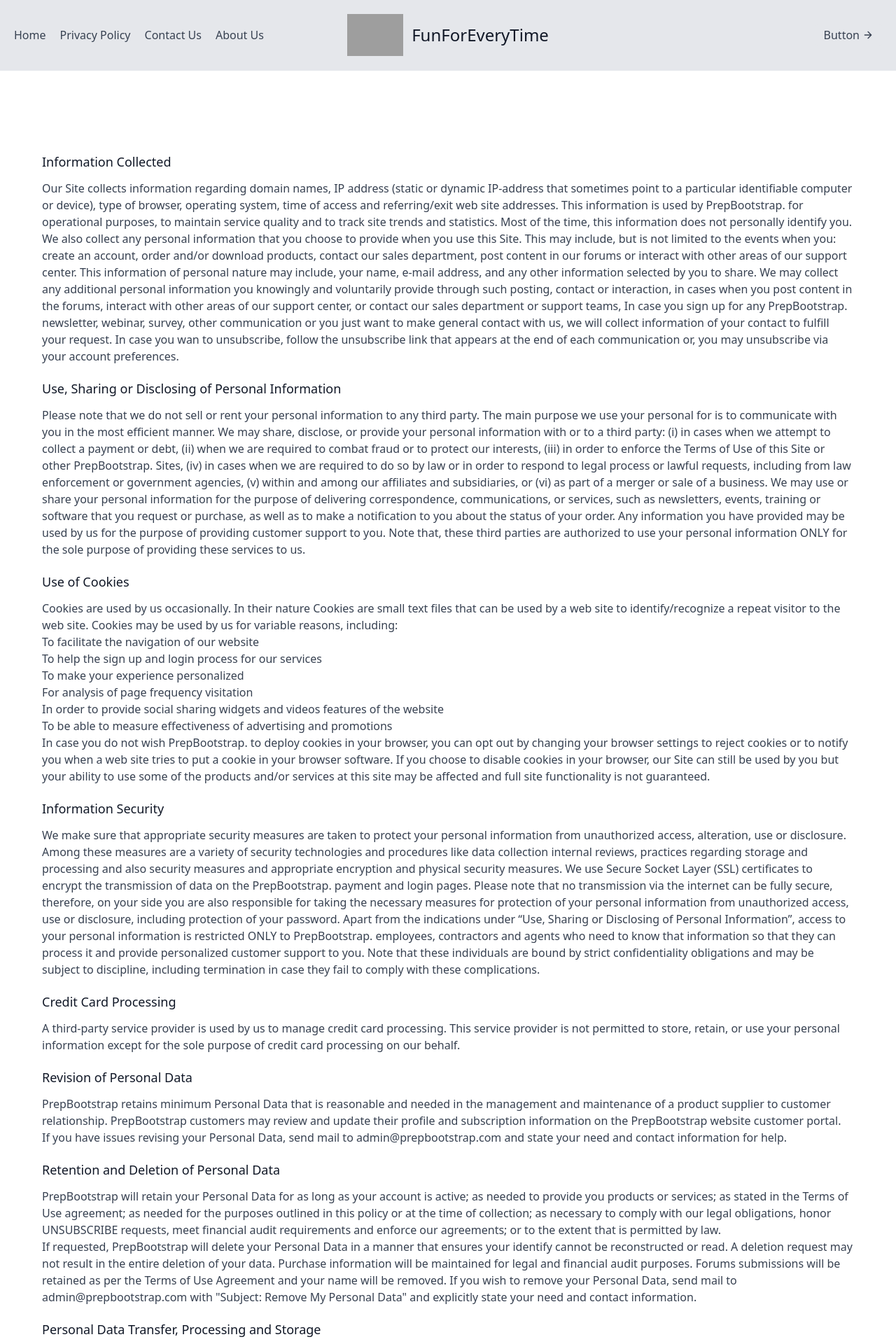
After one commit to sbairagi/funforeverytime-blog-website, a Django app: template blog/templates/privacypolices.html in a window 1280 px wide. The commit adds this page. Shown: the top 1920 px of the page at 70% size. Run offline with Django 3.2, Linux system fonts and the light colour scheme; the template is opened without the code that fills it, so the values that code supplies are empty; some libraries are stand-ins or nearby versions; grey boxes are pictures that could not be loaded.

```diff
--- a/blog/templates/base.html
+++ b/blog/templates/base.html
@@ -4,7 +4,13 @@
     <meta charset="UTF-8">
     <meta name="viewport" content="width=device-width, initial-scale=1.0">
     <title>Fun For Every Time</title>
+    <link rel="shortcut icon" type="image/png" href="https://scontent.fbom17-1.fna.fbcdn.net/v/t1.0-9/100616844_119792403078772_2963371110315327488_n.jpg?_nc_cat=108&_nc_sid=09cbfe&_nc_ohc=8jBcWyd80BMAX9p26s_&_nc_ht=scontent.fbom17-1.fna&oh=e6d07643254cf3855af8a6e07baf1145&oe=5EF61F70">
     <link href="https://unpkg.com/tailwindcss@^1.0/dist/tailwind.min.css" rel="stylesheet">
+
+
+    {% block css %}
+    {% endblock css %}
+
 </head>
 
 <body>
@@ -16,7 +22,7 @@
         <div class="container mx-auto flex flex-wrap p-5 flex-col md:flex-row items-center">
             <nav class="flex lg:w-2/5 flex-wrap items-center text-base md:ml-auto">
                 <a class="mr-5 hover:text-gray-900" href="/">Home</a>
-                <a class="mr-5 hover:text-gray-900" href="/blogs">Privacy Policy</a>
+                <a class="mr-5 hover:text-gray-900" href="/privacypolices">Privacy Policy</a>
                 <a class="mr-5 hover:text-gray-900" href="/contactus">Contact Us</a>
                 <a class="hover:text-gray-900" href="/aboutus">About Us</a>
             </nav>
@@ -167,6 +173,10 @@
         </div>
     </footer>
 
+
+    {% block js %}
+    {% endblock js %}
+
     <!-- footer end -->
     <script async defer crossorigin="anonymous" src="https://connect.facebook.net/en_GB/sdk.js#xfbml=1&version=v7.0"></script>
 </body>
--- a/blog/templates/post.html
+++ b/blog/templates/post.html
@@ -8,10 +8,14 @@
     <div class="text-center lg:w-2/3 w-full">
       <h1 class="title-font sm:text-4xl text-3xl mb-4 font-medium text-gray-900">{{post.title}}</h1>
       <p class="blog-post-meta"> {{post.timestamp}} by <a href="/about">{{post.auther}}</a> (<span>{{post.views}} views</span>) </p>
-      <div class="fb-like m-4" data-href="https://developers.facebook.com/docs/plugins/" data-width="" data-layout="standard" data-action="like" data-size="small" data-share="true"></div>
+      <div class="my-3">
+      <div class="fb-like" data-href="https://developers.facebook.com/docs/plugins/" data-width="" data-layout="button" data-action="like" data-size="small" data-share="true"></div>
+      </div>
       <p class="mb-8 leading-relaxed">{{post.content|safe}}</p>
+      <div class="container mx-auto flex px-5 py-24 items-center justify-center flex-col">
       <div class="flex justify-center">
         <div class="fb-comments" data-href="https://developers.facebook.com/docs/plugins/comments#configurator" data-numposts="5" data-width=""></div>
+        </div>
       </div>
     </div>
   </div>
--- /dev/null
+++ b/blog/templates/privacypolices.html
@@ -0,0 +1,149 @@
+{% extends 'base.html' %}
+
+{% block body %}
+
+
+<section class="text-gray-700 body-font ">
+<div class="container px-5 py-24 mx-auto ">
+    <div class="bs-callout bs-callout px-5 m-5">
+        <h4 class="title-font text-lg font-medium text-gray-900 mb-3">Information Collected</h4>
+        <p>
+            Our Site collects information regarding domain names, IP address (static or dynamic IP-address that sometimes point to a particular
+            identifiable computer or device), type of browser, operating system, time of access and referring/exit web site addresses.
+            This information is used by PrepBootstrap. for operational purposes, to maintain service quality and to track site trends and statistics.
+            Most of the time, this information does not personally identify you.
+        </p>
+        <p>
+            We also collect any personal information that you choose to provide when you use this Site.
+            This may include, but is not limited to the events when you: create an account, order and/or download products,
+            contact our sales department, post content in our forums or interact with other areas of our support center.
+            This information of personal nature may include, your name, e-mail address, and any other information selected by you to share.
+            We may collect any additional personal information you knowingly and voluntarily provide through such posting, contact or interaction,
+            in cases when you post content in the forums, interact with other areas of our support center, or contact our sales department or support teams,
+            In case you sign up for any PrepBootstrap. newsletter,
+            webinar, survey, other communication or you just want to make general contact with us, we will collect information of your contact to fulfill your request.
+            In case you wan to unsubscribe, follow the unsubscribe link that appears at the end of each communication or, you may unsubscribe via your account preferences.
+        </p>
+    </div>
+
+    <div class="bs-callout bs-callout px-5 m-5">
+        <h4 class="title-font text-lg font-medium text-gray-900 mb-3">Use, Sharing or Disclosing of Personal Information</h4>
+        <p>
+            Please note that we do not sell or rent your personal information to any third party.
+            The main purpose we use your personal for is to communicate with you in the most efficient manner.
+            We may share, disclose, or provide your personal information with or to a third party:
+            (i) in cases when we attempt to collect a payment or debt,
+            (ii) when we are required to combat fraud or to protect our interests,
+            (iii) in order to enforce the Terms of Use of this Site or other PrepBootstrap. Sites,
+            (iv) in cases when we are required to do so by law or in order to respond to legal process or lawful requests,
+            including from law enforcement or government agencies, (v) within and among our affiliates and subsidiaries,
+            or (vi) as part of a merger or sale of a business.
+            We may use or share your personal information for the purpose of delivering correspondence,
+            communications, or services, such as newsletters, events, training or software that you request or purchase,
+            as well as to make a notification to you about the status of your order. Any information you have provided
+            may be used by us for the purpose of providing customer support to you. Note that, these third parties are
+            authorized to use your personal information ONLY for the sole purpose of providing these services to us.
+        </p>
+    </div>
+
+    <div class="bs-callout bs-callout px-5 m-5">
+        <h4 class="title-font text-lg font-medium text-gray-900 mb-3">Use of Cookies</h4>
+        <p>
+            Cookies are used by us occasionally. In their nature Cookies are small text files
+            that can be used by a web site to identify/recognize a repeat visitor to the web site.
+            Cookies may be used by us for variable reasons, including:
+        </p>
+        <ul>
+            <li>To facilitate the navigation of our website</li>
+            <li>To help the sign up and login process for our services</li>
+            <li>To make your experience personalized</li>
+            <li>For analysis of page frequency visitation</li>
+            <li>In order to provide social sharing widgets and videos features of the website</li>
+            <li>To be able to measure effectiveness of advertising and promotions</li>
+        </ul>
+        <p>
+            In case you do not wish PrepBootstrap. to deploy cookies in your browser,
+            you can opt out by changing your browser settings to reject cookies
+            or to notify you when a web site tries to put a cookie in your browser software.
+            If you choose to disable cookies in your browser, our Site can still be used by you
+            but your ability to use some of the products and/or services at this site may be affected and full site functionality is not guaranteed.
+        </p>
+    </div>
+
+    <div class="bs-callout bs-callout px-5 m-5">
+        <h4 class="title-font text-lg font-medium text-gray-900 mb-3">Information Security</h4>
+        <p>
+            We make sure that appropriate security measures are taken to protect your personal information from unauthorized access,
+            alteration, use or disclosure. Among these measures are a variety of security technologies and procedures
+            like data collection internal reviews, practices regarding storage and processing and also security measures and
+            appropriate encryption and physical security measures. We use Secure Socket Layer (SSL) certificates to encrypt the
+            transmission of data on the PrepBootstrap. payment and login pages. Please note that no transmission via the internet
+            can be fully secure, therefore, on your side you are also responsible for taking the necessary measures for protection
+            of your personal information from unauthorized access, use or disclosure, including protection of your password.
+            Apart from the indications under “Use, Sharing or Disclosing of Personal Information”,
+            access to your personal information is restricted ONLY to PrepBootstrap. employees,
+            contractors and agents who need to know that information so that they can process
+            it and provide personalized customer support to you. Note that these individuals are bound by
+            strict confidentiality obligations and may be subject to discipline, including termination in
+            case they fail to comply with these complications.
+        </p>
+    </div>
+
+    <div class="bs-callout bs-callout px-5 m-5">
+        <h4 class="title-font text-lg font-medium text-gray-900 mb-3">Credit Card Processing</h4>
+        <p>
+            A third-party service provider is used by us to manage credit card processing.
+            This service provider is not permitted to store, retain,
+            or use your personal information except for the sole purpose of credit card processing on our behalf.
+        </p>
+    </div>
+
+    <div class="bs-callout bs-callout px-5 m-5">
+        <h4 class="title-font text-lg font-medium text-gray-900 mb-3">Revision of Personal Data</h4>
+        <p>
+            PrepBootstrap retains minimum Personal Data that is reasonable and needed in the management and maintenance of a product supplier to customer relationship.
+            PrepBootstrap customers may review and update their profile and subscription information on the PrepBootstrap website customer portal.
+        </p>
+        <p>
+            If you have issues revising your Personal Data, send mail to admin@prepbootstrap.com and state your need and contact information for help.
+        </p>
+    </div>
+
+    <div class="bs-callout bs-callout px-5 m-5">
+        <h4 class="title-font text-lg font-medium text-gray-900 mb-3">Retention and Deletion of Personal Data</h4>
+        <p>
+            PrepBootstrap will retain your Personal Data for as long as your account is active;
+            as needed to provide you products or services;
+            as stated in the Terms of Use agreement; as needed for the purposes outlined in this policy or at the time of collection;
+            as necessary to comply with our legal obligations, honor UNSUBSCRIBE requests, meet financial audit requirements and enforce our agreements;
+            or to the extent that is permitted by law.
+        </p>
+        <p>
+            If requested, PrepBootstrap will delete your Personal Data in a manner that ensures your identify cannot be reconstructed or read.
+            A deletion request may not result in the entire deletion of your data.
+            Purchase information will be maintained for legal and financial audit purposes.
+            Forums submissions will be retained as per the Terms of Use Agreement and your name will be removed.
+            If you wish to remove your Personal Data, send mail to <a href="mailto:admin@prepbootstrap.com">admin@prepbootstrap.com</a> with
+            "Subject: Remove My Personal Data" and explicitly state your need and contact information.
+        </p>
+    </div>
+
+    <div class="bs-callout bs-callout px-5 m-5">
+        <h4 class="title-font text-lg font-medium text-gray-900 mb-3">Personal Data Transfer, Processing and Storage</h4>
+        <p>
+            The Personal Data that we store is not highly sensitive and is needed in order to conduct normal and expected business practices.
+            Specifically, Personal Data, as described in this policy, is stored on US-based data servers or in Cloud Storage Services managed by US and International companies.
+            We and all third party companies with which we engage with have committed to complying with the 2018 EU GDPR privacy regulation for EU residents.
+            Based on the Lawful basis definition, as defined by the EU GDPR regulation, PrepBootstrap's use and storage of minimal Customer Personal Data,
+            the Legitimate Interests basis is the appropriate legal basis of data storage and use.
+            It is a reasonable and expected use of customer and prospective customer data.
+        </p>
+    </div>
+
+</div>
+
+</section>
+
+
+
+{% endblock body %}
--- a/blog/urls.py
+++ b/blog/urls.py
@@ -4,7 +4,7 @@ from . import views
 
 urlpatterns = [
     path('', views.home, name="home"),
-    path('blogs/', views.blogs, name="blogs"),
+    path('privacypolices/', views.privacypolices, name="privacypolices"),
     path('contactus/', views.contactus, name="contactus"),
     path('aboutus/', views.aboutus, name="aboutus"),
     path('<str:slug>/', views.post, name="post"),
```
Also changed, not shown: blog/templates/blogs.html (deleted, +0 -10 lines), blog/templates/index.html (+53 -9 lines), blog/views.py (+10 -3 lines), db.sqlite3.
